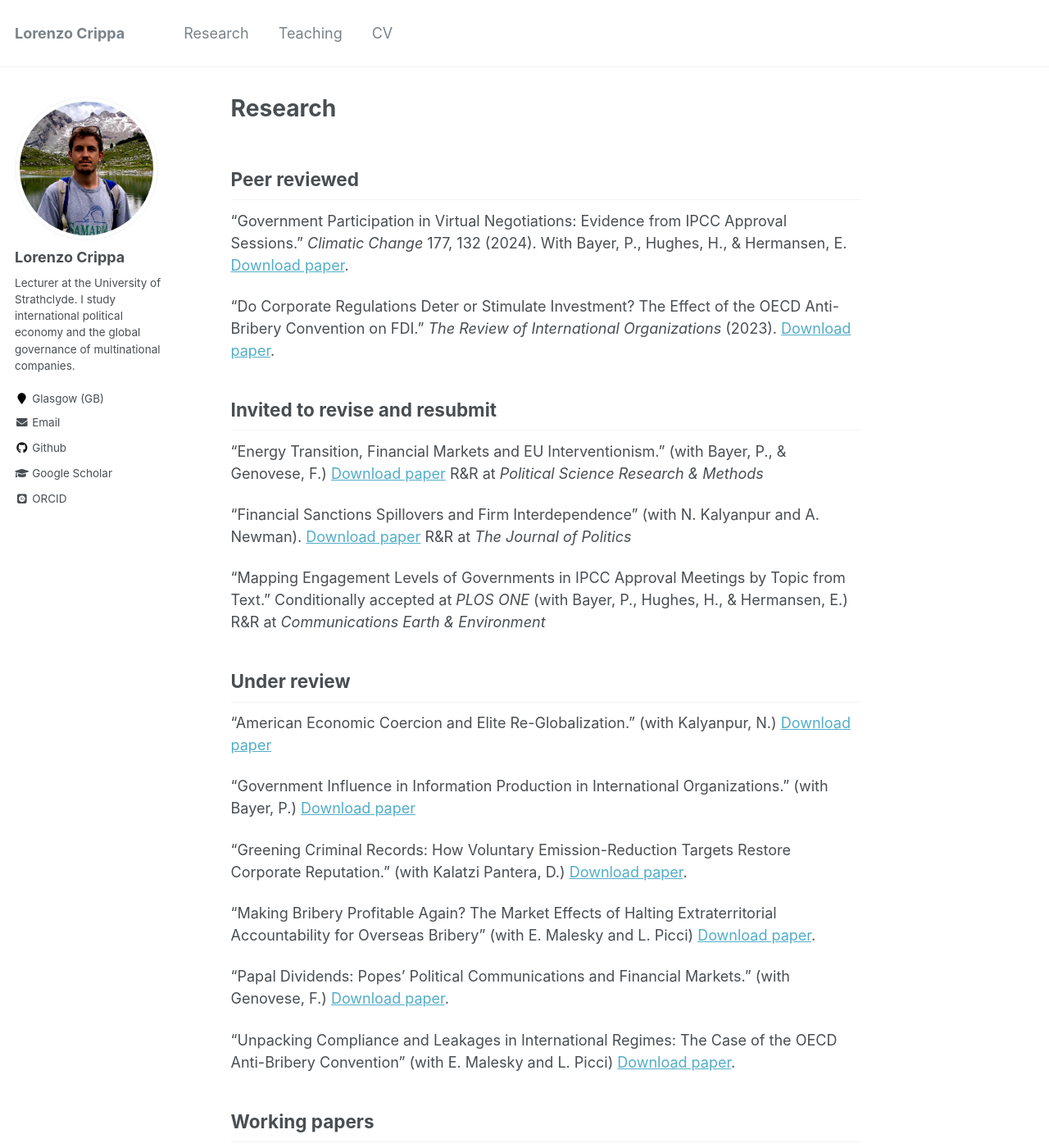
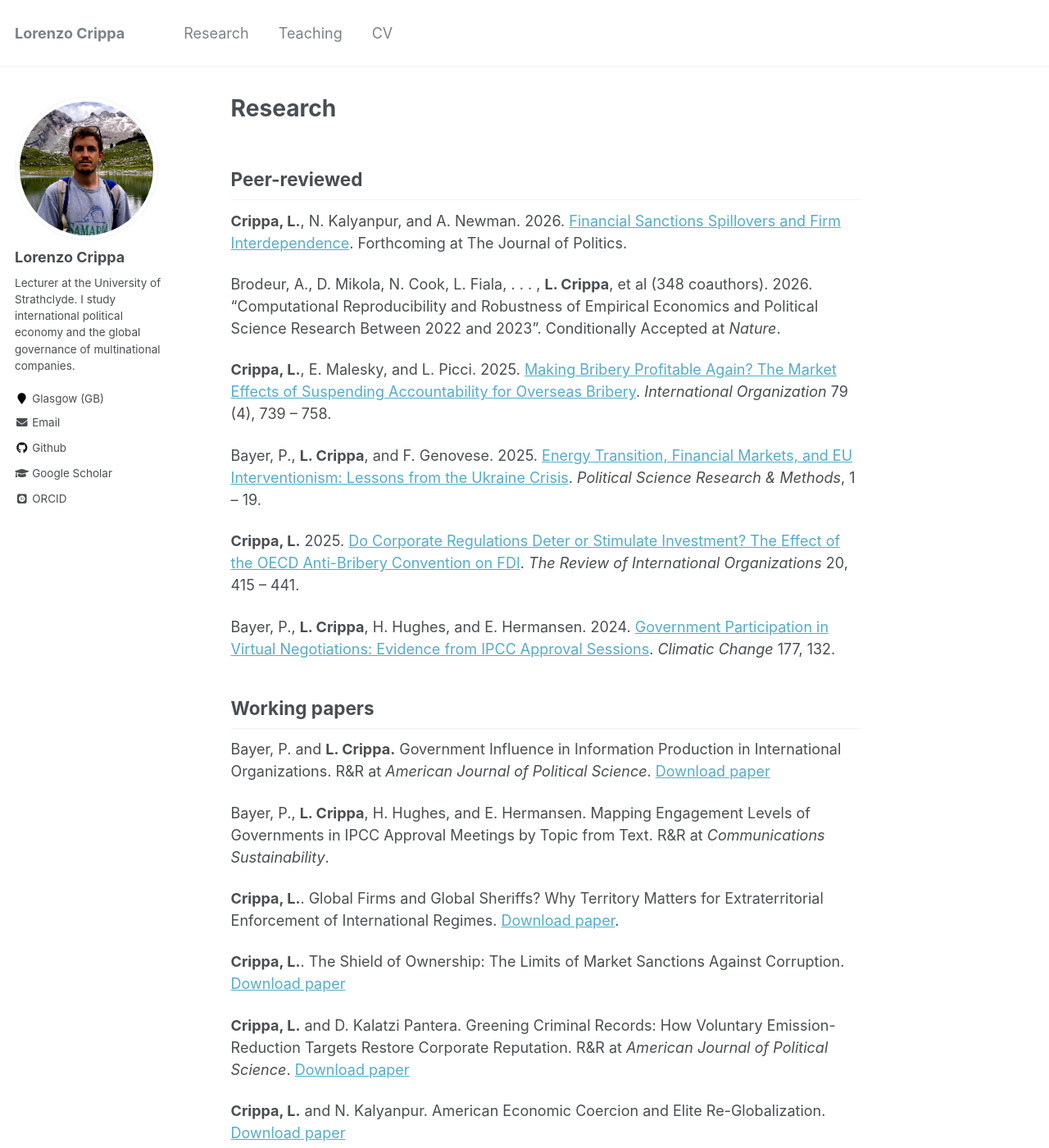
Before and after one commit to lorenzo-crippa/lorenzo-crippa.github.io, a Jekyll site: the page built from _pages/research.md, in a window 1280 px wide and 1400 px high. Shown: the whole window at 82% size. Built offline with Jekyll 4.4.1, drawn with Linux system fonts in a browser that asks for light colours; some web fonts are replaced; some of the changed text lies outside the part shown.

Commit message:
Update research.md

```diff
--- a/_pages/research.md
+++ b/_pages/research.md
@@ -6,46 +6,37 @@ redirect_from:
   - /research.html
 ---
 
-## Peer reviewed
+## Peer-reviewed
 
-"Government Participation in Virtual Negotiations: Evidence from IPCC Approval Sessions." _Climatic Change_ 177, 132 (2024). With Bayer, P., Hughes, H., & Hermansen, E. [Download paper](https://lorenzo-crippa.github.io/files/BCHH_CC_SI.pdf).
+**Crippa, L.**, N. Kalyanpur, and A. Newman. 2026. [Financial Sanctions Spillovers and Firm Interdependence](https://doi.org/10.1086/740171). Forthcoming at The Journal of Politics.
 
-"Do Corporate Regulations Deter or Stimulate Investment? The Effect of the OECD Anti-Bribery Convention on FDI." _The Review of International Organizations_ (2023). [Download paper](https://lorenzo-crippa.github.io/files/regulation_investment.pdf).
+Brodeur, A., D. Mikola, N. Cook, L. Fiala, . . . , **L. Crippa**, et al (348 coauthors). 2026. “Computational Reproducibility and Robustness of Empirical Economics and Political Science Research Between 2022 and 2023”. Conditionally Accepted at _Nature_.
 
-## Invited to revise and resubmit
+**Crippa, L.**, E. Malesky, and L. Picci. 2025. [Making Bribery Profitable Again? The Market Effects of Suspending Accountability for Overseas Bribery](https://doi.org/10.1017/S0020818325100970). _International Organization_ 79 (4), 739 – 758.
 
-“Energy Transition, Financial Markets and EU Interventionism." (with Bayer, P., & Genovese, F.) [Download paper](https://lorenzo-crippa.github.io/files/bcg.pdf) R&R at _Political Science Research & Methods_
+Bayer, P., **L. Crippa**, and F. Genovese. 2025. [Energy Transition, Financial Markets, and EU Interventionism: Lessons from the Ukraine Crisis](https://doi.org/10.1017/psrm.2025.10054). _Political Science Research & Methods_, 1 – 19.
 
-"Financial Sanctions Spillovers and Firm Interdependence" (with N. Kalyanpur and A. Newman). [Download paper](https://lorenzo-crippa.github.io/files/CKN_ChinaSanctions.pdf) R&R at _The Journal of Politics_
+**Crippa, L.** 2025. [Do Corporate Regulations Deter or Stimulate Investment? The Effect of the OECD Anti-Bribery Convention on FDI](https://doi.org/10.1007/s11558-023-09519-y). _The Review of International Organizations_ 20, 415 – 441.
 
-"Mapping Engagement Levels of Governments in IPCC Approval Meetings by Topic from Text." Conditionally accepted at _PLOS ONE_ (with Bayer, P., Hughes, H., & Hermansen, E.) R&R at _Communications Earth & Environment_
+Bayer, P., **L. Crippa**, H. Hughes, and E. Hermansen. 2024. [Government Participation in Virtual Negotiations: Evidence from IPCC Approval Sessions](https://doi.org/10.1007/s10584-024-03790-7). _Climatic Change_ 177, 132.
 
-## Under review
-
-"American Economic Coercion and Elite Re-Globalization." (with Kalyanpur, N.) [Download paper](https://lorenzo-crippa.github.io/files/FCPA_offshore_wealth.pdf)
-
-"Government Influence in Information Production in International Organizations." (with Bayer, P.) [Download paper](https://lorenzo-crippa.github.io/files/BC_IPCC_information.pdf)
-
-"Greening Criminal Records: How Voluntary Emission-Reduction Targets Restore Corporate Reputation." (with Kalatzi Pantera, D.) [Download paper](https://lorenzo-crippa.github.io/files/LC_DKP_green_fraud.pdf).
-
-"Making Bribery Profitable Again? The Market Effects of Halting Extraterritorial Accountability for Overseas Bribery" (with E. Malesky and L. Picci) [Download paper](https://papers.ssrn.com/sol3/papers.cfm?abstract_id=5241230).
-
-"Papal Dividends: Popes' Political Communications and Financial Markets." (with Genovese, F.) [Download paper](https://lorenzo-crippa.github.io/files/papal_dividends.pdf).
-
-"Unpacking Compliance and Leakages in International Regimes: The Case of the OECD Anti-Bribery Convention" (with E. Malesky and L. Picci) [Download paper](https://papers.ssrn.com/sol3/papers.cfm?abstract_id=5241232).
 
 ## Working papers
 
-"Double-Edged Sword: The Hidden Civilian Toll of FDI in Conflict Settings." (with Saavedra-Lux, L.) [Download paper](https://lorenzo-crippa.github.io/files/LC_LSL_FDI_conflict.pdf)
+Bayer, P. and **L. Crippa.** Government Influence in Information Production in International Organizations. R&R at _American Journal of Political Science_. [Download paper](https://lorenzo-crippa.github.io/files/BC_IPCC_information.pdf)
 
-"Global Firms and Global Sheriffs? Why Territory Matters for Extraterritorial Enforcement of International Regimes." [Download paper](https://lorenzo-crippa.github.io/files/sheriffs.pdf).
+Bayer, P., **L. Crippa**, H. Hughes, and E. Hermansen. Mapping Engagement Levels of Governments in IPCC Approval Meetings by Topic from Text. R&R at _Communications Sustainability_.
 
-"The Shield of Ownership: The Limits of Market Sanctions Against Corporate Misconduct." [Download paper](https://lorenzo-crippa.github.io/files/scandals_ownership.pdf)
+**Crippa, L.**. Global Firms and Global Sheriffs? Why Territory Matters for Extraterritorial Enforcement of International Regimes. [Download paper](https://lorenzo-crippa.github.io/files/sheriffs.pdf).
 
-## Work in progress
+**Crippa, L.**. The Shield of Ownership: The Limits of Market Sanctions Against Corruption. [Download paper](https://lorenzo-crippa.github.io/files/scandals_ownership.pdf)
 
-"Governments as Reviewers in International Cooperation" (with P. Bayer)
+**Crippa, L.** and D. Kalatzi Pantera. Greening Criminal Records: How Voluntary Emission-Reduction Targets Restore Corporate Reputation. R&R at _American Journal of Political Science_. [Download paper](https://lorenzo-crippa.github.io/files/LC_DKP_green_fraud.pdf)
 
-"Industrial Emission Reductions as Political Favors" (with M. Gehrke and D. Kalatzi Pantera)
+**Crippa, L.** and N. Kalyanpur. American Economic Coercion and Elite Re-Globalization. [Download paper](https://lorenzo-crippa.github.io/files/FCPA_offshore_wealth.pdf)
 
-"Favored Review? The Politics of National Ties in IO Reports" (with P. Bayer)
+**Crippa, L.**, E. Malesky, and L. Picci. Unpacking Compliance and Leakages in International Regimes: The Case of the OECD Anti-Bribery Convention. R&R at _The Journal of Politics_. [Download paper](https://papers.ssrn.com/sol3/papers.cfm?abstract_id=5241232)
+
+**Crippa, L.** and L. Saavedra-Lux. Double-Edged Sword: The Hidden Civilian Toll of FDI in Conflict Settings. [Download paper](https://lorenzo-crippa.github.io/files/LC_LSL_FDI_conflict.pdf)
+
+**Crippa, L.** and F. Genovese. Papal Dividends: Popes’ Political Communications and Financial Markets. [Download paper](https://lorenzo-crippa.github.io/files/papal_dividends.pdf)
```
